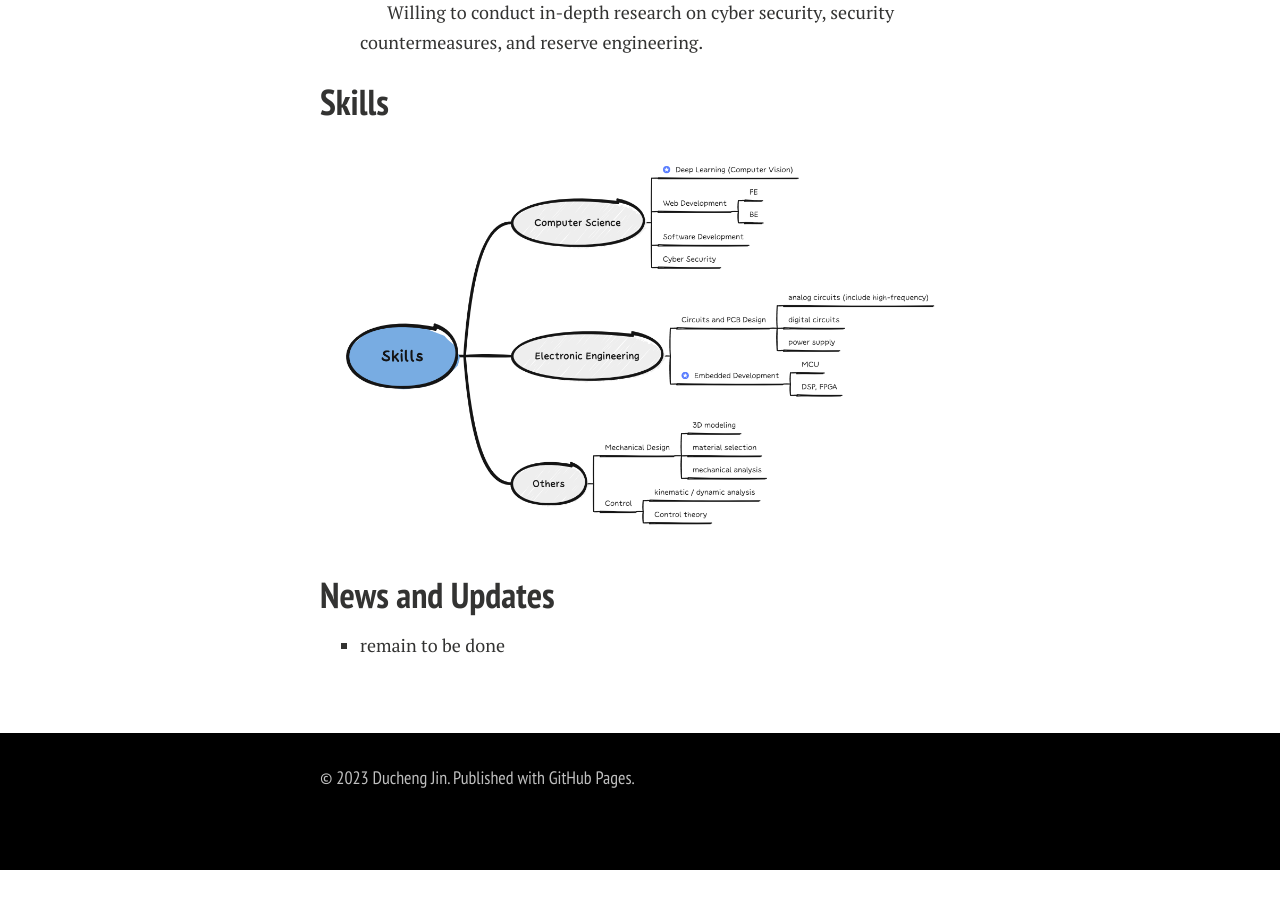
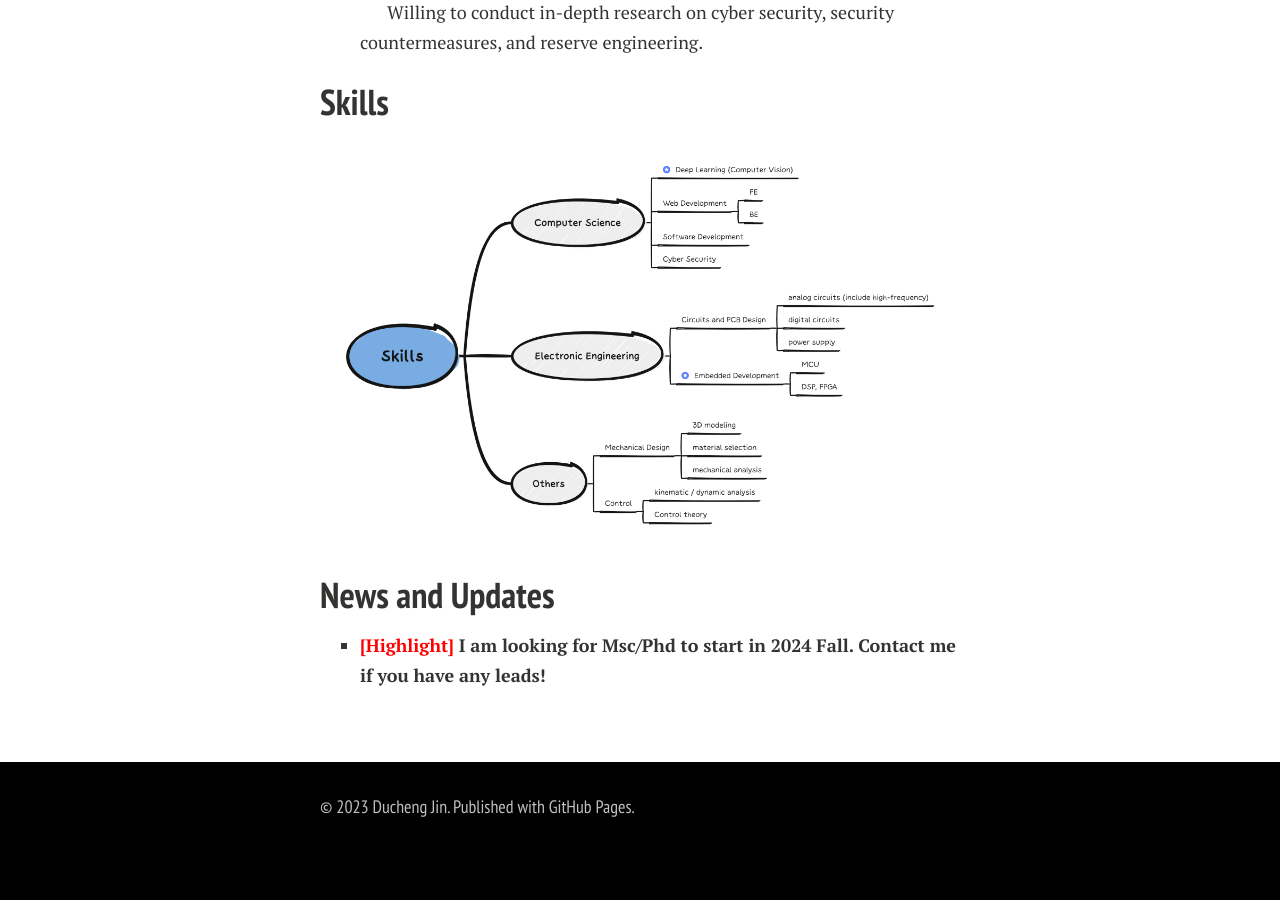
Before and after one commit to JinDucheng/JinDucheng.github.io, a Jekyll site: the page built from index.md, in a window 1280 px wide and 900 px high, scrolled down 807 px. Built offline with Jekyll 4.4.1, drawn with Linux system fonts in a browser that asks for light colours; nearby versions of some CDN libraries; comment, search, counter and statistics services are not loaded; a style sheet for code colours, icons or effects is not loaded; our own code applies the rules of GitHub Pages for plain Markdown files; before the commit the page ends 1677 px from its top, so only the background shows below that.

Commit message:
Update index.md

```diff
--- a/index.md
+++ b/index.md
@@ -34,4 +34,4 @@ I am a junior majoring in **Electrical & Computer Engineering** at Harbin Instit
 
 ## News and Updates
 
-- remain to be done
+- **<font color='red'>[Highlight]</font> I am looking for Msc/Phd to start in 2024 Fall. Contact me if you have any leads!**
```
